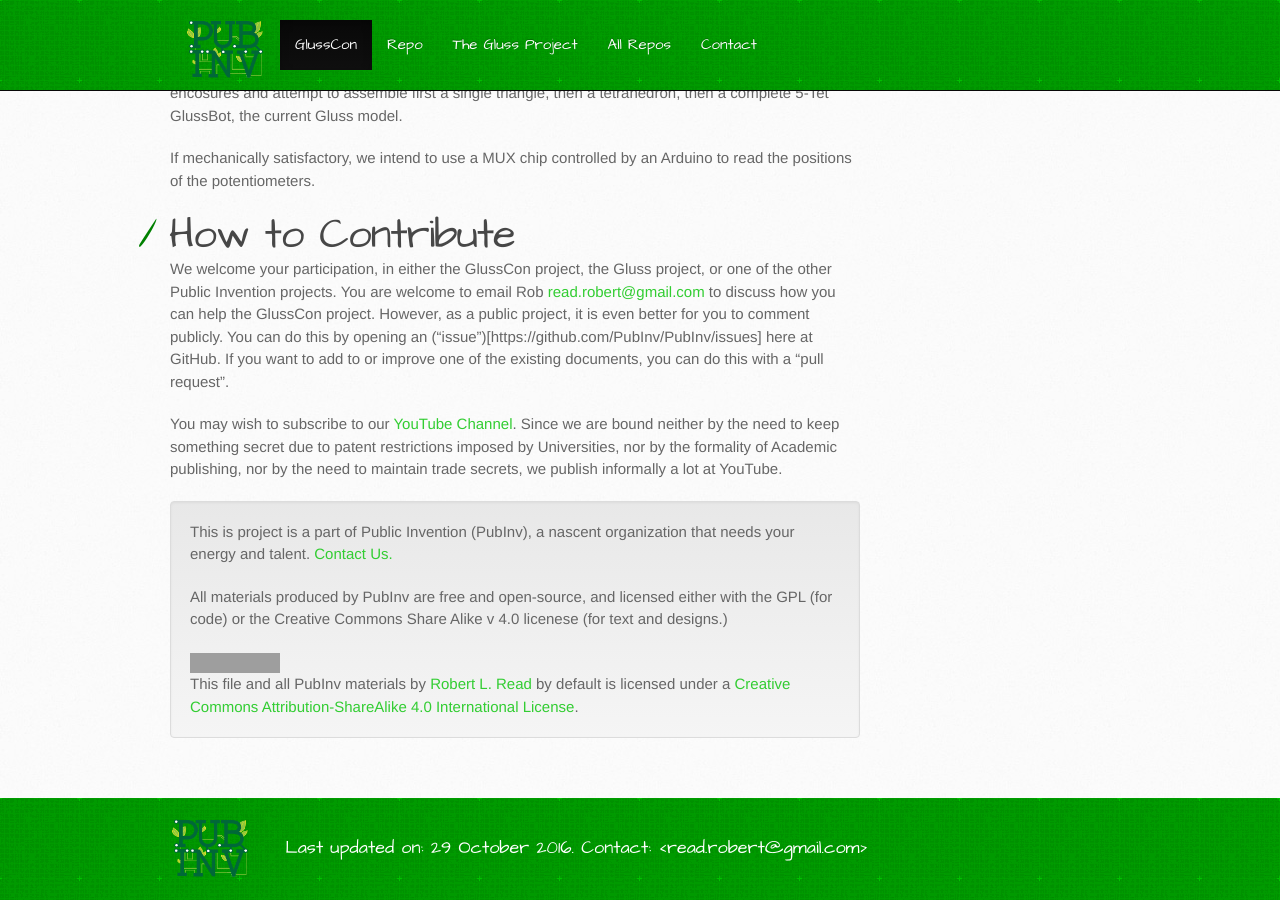
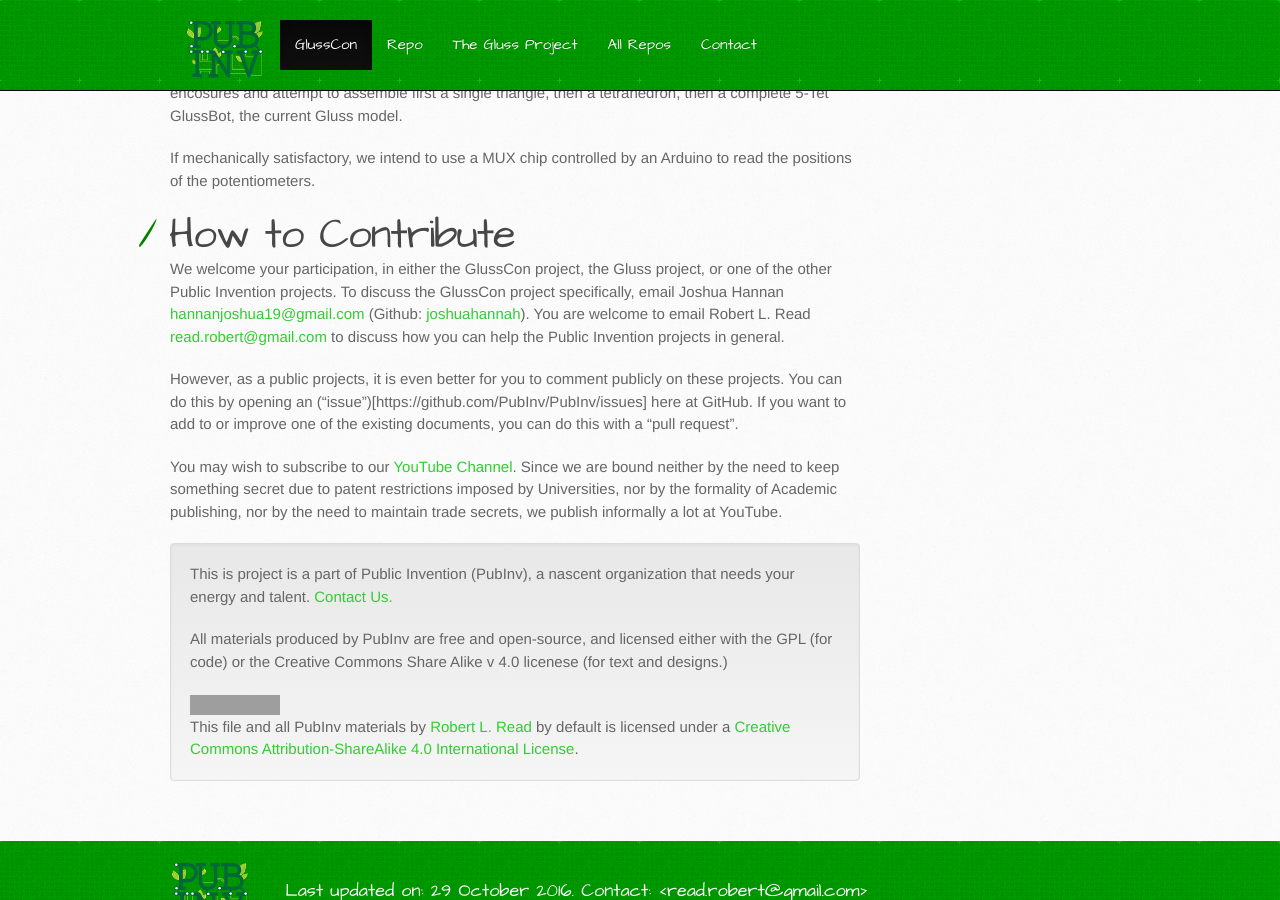
Before and after one commit to PubInv/GlussCon, a Jekyll site: the page built from index.md, in a window 1280 px wide and 900 px high, scrolled down 826 px. Built offline with Jekyll 4.4.1, drawn with Linux system fonts in a browser that asks for light colours; nearby versions of some CDN libraries; grey boxes are pictures that could not be loaded.

Commit message:
adding Joshua

```diff
--- a/index.md
+++ b/index.md
@@ -39,8 +39,11 @@ If mechanically satisfactory, we intend to use a MUX chip controlled by an Ardui
 # How to Contribute
 
 We welcome your participation, in either the GlussCon project, the Gluss project, or one of the other Public Invention projects.
-You are welcome to email Rob <read.robert@gmail.com> to discuss how you can help the GlussCon project.
-However, as a public project, it is even better for you to comment publicly.
+To discuss the GlussCon project specifically, email Joshua Hannan
+<hannanjoshua19@gmail.com> (Github: [joshuahannah](https://github.com/joshuahannan)). You are welcome to email Robert L. Read <read.robert@gmail.com> to discuss how you can help the Public Invention projects in general.
+
+However, as a public projects, it is even better for you to comment publicly
+on these projects.
 You can do this by opening an ("issue")[https://github.com/PubInv/PubInv/issues] here at GitHub.  If you want to add to or improve one of the existing documents, you can do this with a "pull request".
 
 You may wish to subscribe to our <a href="https://www.youtube.com/watch?v=1T8XSMhwKUE">YouTube Channel</a>. Since we are bound neither by the need to keep something secret due to patent restrictions imposed by Universities, nor by the formality of Academic publishing, nor by the need to maintain trade secrets, we publish informally a lot at YouTube.
```
